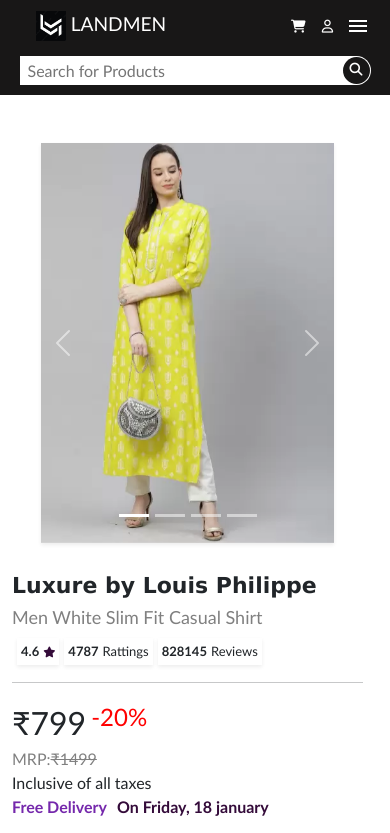
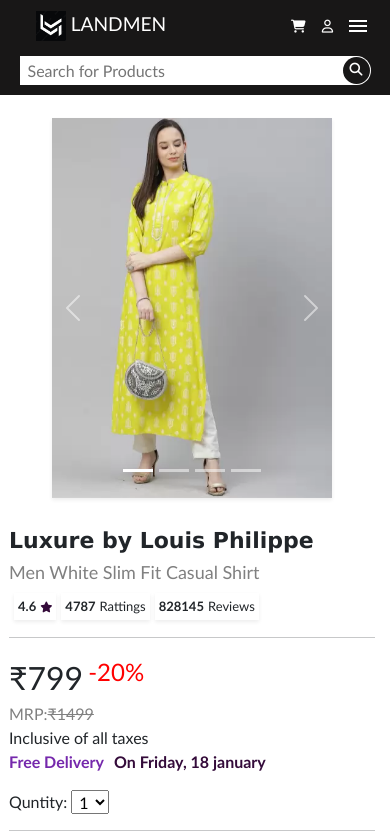
Before and after one commit to ombeladiya/landmen, a React (Create React App) app: page /product1 in a window 390 px wide. Shown: the top 833 px of the page. Built offline with nearby package versions, Linux system fonts and the light colour scheme.

Commit message:
product detail changes

```diff
--- a/src/components/Productdetail.js
+++ b/src/components/Productdetail.js
@@ -10,7 +10,7 @@
         <div >
             <br /><br />
             <div className="productdetail container d-flex " >
-                <div className="pdetail" >
+                <div className="pdetail container" >
                     <div id="carouselExampleAutoplaying" className="carousel carousel-fade slide shadow-sm" data-bs-ride="carousel">
                         <div className="carousel-indicators">
                             <button type="button" data-bs-target="#carouselExampleAutoplaying" data-bs-slide-to="0" className="active" aria-current="true" aria-label="Slide 1"></button>
@@ -50,7 +50,7 @@
                         </div>
                     </div>
                 </div>
-                <div className="pdetail">
+                <div className="pdetail container">
 
                     <h1 className="product-detail-title">Luxure by Louis Philippe</h1>
                     <h2 className="product-detail-subtitle">Men White Slim Fit Casual Shirt</h2>
--- a/src/components/productdetail.css
+++ b/src/components/productdetail.css
@@ -1,6 +1,6 @@
 .pslide {
     width: 75vmax;
-    height: 400px;
+    height: 380px;
 }
 
 .pdetail {
@@ -9,7 +9,7 @@
 
 .pdetail #carouselExampleAutoplaying {
     width: 75vw;
-    height: 400px;
+    height: 380px;
     margin: auto;
     display: none;
 }
@@ -298,14 +298,14 @@
 
 
 
-@media screen and (max-width:900px) {
+@media screen and (max-width:800px) {
     .pdetail {
-        width: 90vw;
+        width: 100vw;
+            margin-left: -15px;
     }
 
     .pslide {
-        width: 75vw;
-        height: 400px;
+        width: 280px;
     }
 
     .productdetail {
@@ -314,7 +314,10 @@
 
     .pdetail #carouselExampleAutoplaying {
         display: block;
+        width: 280px;
+            margin: auto;
         margin-bottom: 30px;
+        margin-top: -25px;
     }
 
     .big-screen-img {
```
